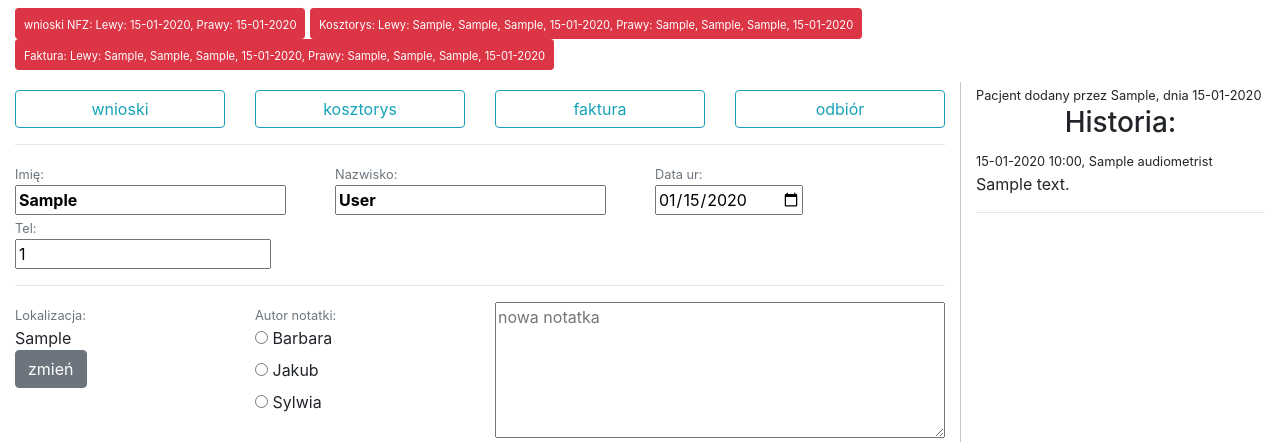
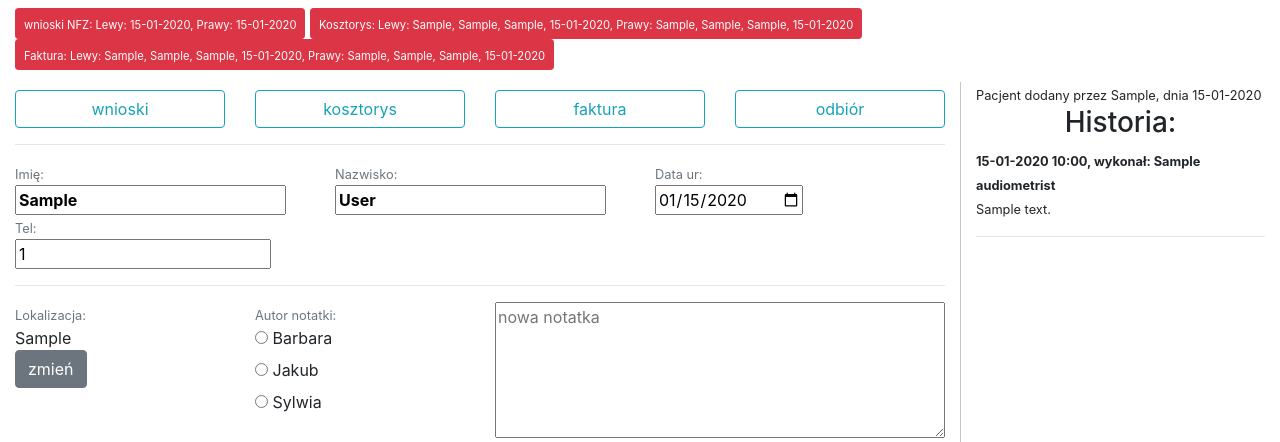
Before and after one commit to myGitHub4publicprojects/crm, a Django app: template crm/templates/crm/edit.html in a window 1280 px wide. Shown: the part 66-508 px from the top of the page. Run offline with Django 3.2, Linux system fonts and the light colour scheme; tables that the repository leaves empty hold one stand-in row (values such as "Sample post"); the template is opened without the code that fills it: values that come from a table or form of the project are taken from there, most other values are stand-ins (such as "Sample title", 1, 10 or a date in 2020); some libraries are stand-ins or nearby versions.

Commit message:
styling changes of the sidebar

```diff
--- a/crm/templates/crm/edit.html
+++ b/crm/templates/crm/edit.html
@@ -188,8 +188,11 @@
 		<ul class="list-unstyled">
 		{% for note in patient_notes %}
 			<li>
-			<small>{{ note.timestamp|date:'d-m-Y H:i' }}, {{ note.audiometrist }}</small><br>
-			{{ note.note }}
+			<small class="text-center">
+				<b>{{ note.timestamp|date:'d-m-Y H:i' }}, wykonał: {{ note.audiometrist }}</b>
+				<br>
+				{{ note.note }}
+			</small>
 			<hr>
 			</li>
 		{% endfor %}
```
